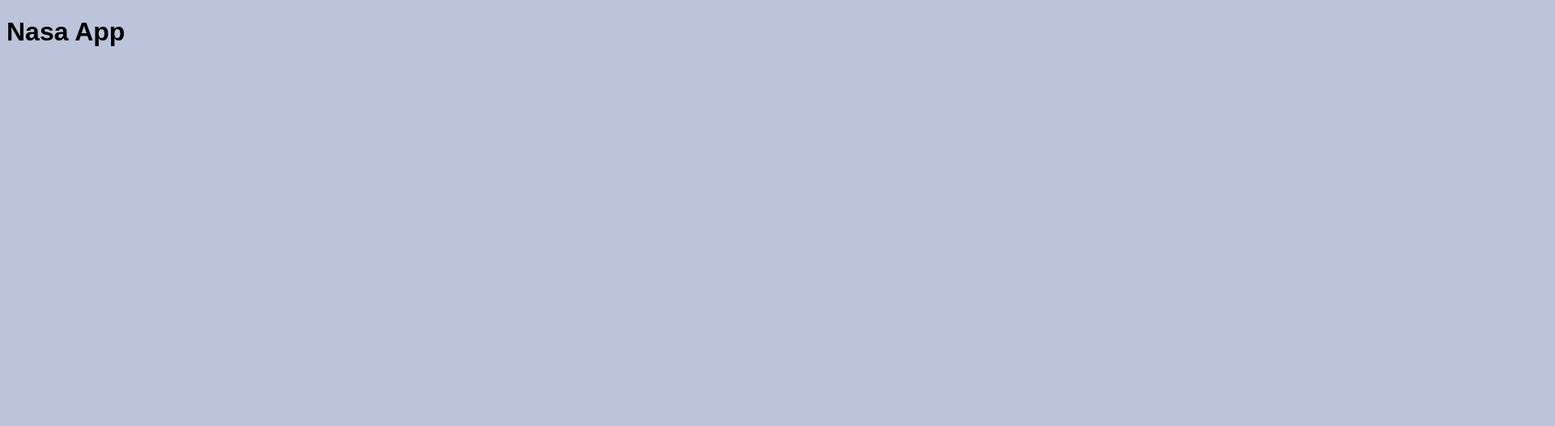
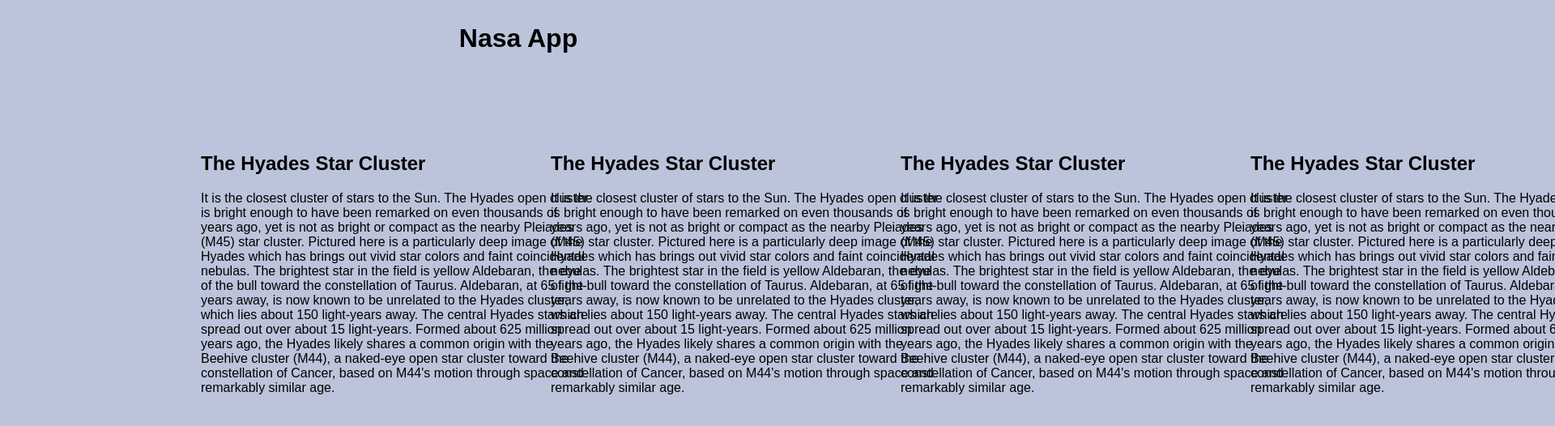
Before and after one commit to jalagor/hackathon, a React (Create React App) app: page / in a window 1280 px wide. Shown: the top 526 px of the page at 81% size, 1920 px wide, since content can reach past the window. Built offline with nearby package versions, Linux system fonts and the light colour scheme; a web font is replaced by a local one.

Commit message:
cards slide horizontally

```diff
--- a/src/App.css
+++ b/src/App.css
@@ -1,5 +1,31 @@
 @import url('https://fonts.googleapis.com/css?family=Muli&display=swap');
 Body{
   font-family: 'Muli', sans-serif;
-  background-color: #BCC4DB;
+  background-color: #BCC4DB
+  /* background-image: url("https://apod.nasa.gov/apod/image/2001/Hyades_Mtanous_1998.jpg"); */
+
 }
+
+#header{
+  display: flex;
+  justify-content: center;
+  position: relative;
+}
+.card{
+
+  width: 30rem;
+  height: 20rem;
+  margin: 5rem;
+}
+
+
+
+#scroll{
+  display: grid;
+  grid-gap: 1 rem;
+  grid-template-columns: repeat(6, calc(50% - 40px));
+  grid-template-rows: minmax(150rem, 1fr);
+  margin-inline: 10rem;
+
+
+}
--- a/src/components/NasaHeader.js
+++ b/src/components/NasaHeader.js
@@ -2,7 +2,7 @@
 
 export const NasaHeader = () => {
     return (
-        <div>
+        <div id="header">
         <h1>Nasa App</h1>
         </div>
     )
--- a/src/components/PictureCards.js
+++ b/src/components/PictureCards.js
@@ -2,7 +2,9 @@
 
 export const  PictureCards = () => {
     return (
-        <div>
+        <div className ="card">
+             <h2>The Hyades Star Cluster</h2>
+            <p>It is the closest cluster of stars to the Sun. The Hyades open cluster is bright enough to have been remarked on even thousands of years ago, yet is not as bright or compact as the nearby Pleiades (M45) star cluster. Pictured here is a particularly deep image of the Hyades which has brings out vivid star colors and faint coincidental nebulas.  The brightest star in the field is yellow Aldebaran, the eye of the bull toward the constellation of Taurus. Aldebaran, at 65 light-years away, is now known to be unrelated to the Hyades cluster, which lies about 150 light-years away.  The central Hyades stars are spread out over about 15 light-years. Formed about 625 million years ago, the Hyades likely shares a common origin with the Beehive cluster (M44), a naked-eye open star cluster toward the constellation of Cancer, based on M44's motion through space and remarkably similar age.</p>
 
 
         </div>
--- a/src/components/PictureScroll.js
+++ b/src/components/PictureScroll.js
@@ -1,9 +1,15 @@
 import React from 'react'
+import {PictureCards} from './PictureCards'
 
 export const PictureScroll = () => {
     return (
-        <div>
-
+        <div id ="scroll">
+            <PictureCards/>
+            <PictureCards/>
+            <PictureCards/>
+            <PictureCards/>
+            <PictureCards/>
+            <PictureCards/>
         </div>
     )
 }
```
